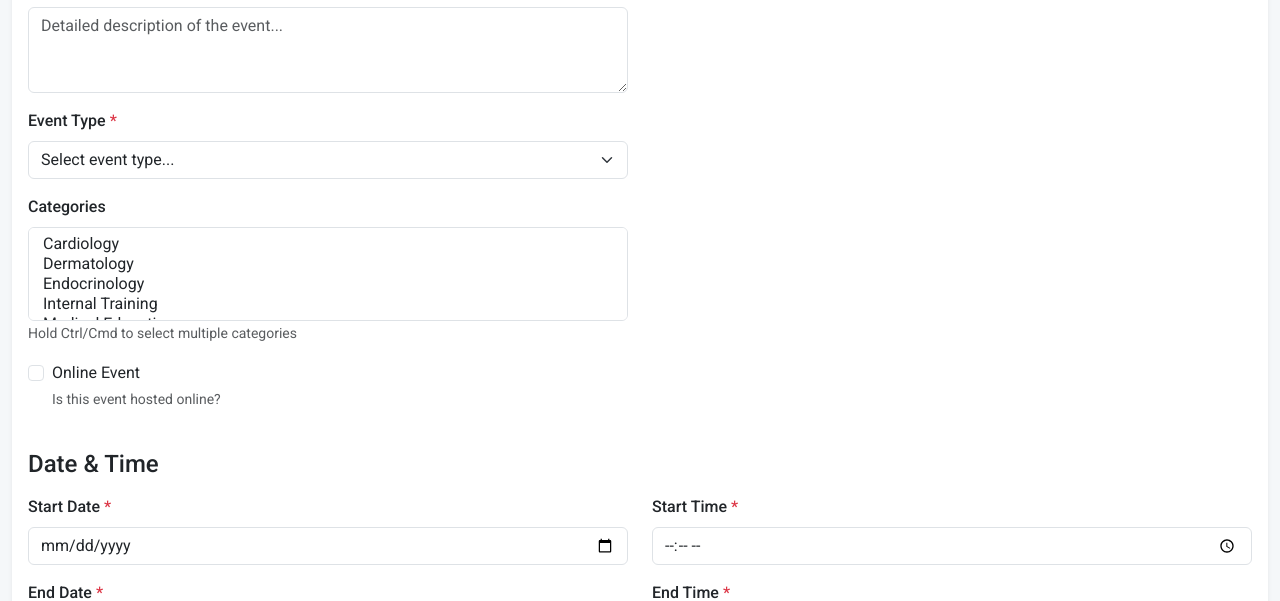
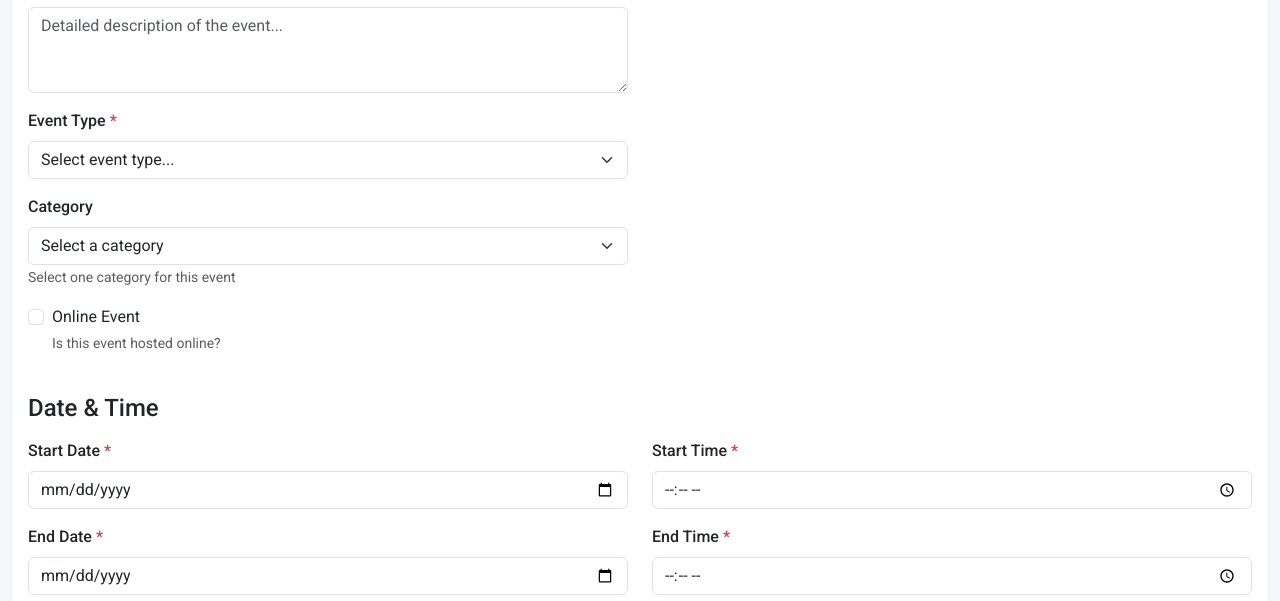
Before and after one commit to abdobody2040/ImageReferenceManager22, a Flask app: page /create_event in a window 1280 px wide. Shown: the part 364-965 px from the top of the page. Run offline with Flask 3, Linux system fonts and the light colour scheme; a user stored in the database is signed in; some libraries are stand-ins or nearby versions.

Commit message:
Change event category selection to a dropdown and fix event creation error
Refactors event category selection to a single dropdown and corrects the event creation logic in app.py and create_event.js.

Replit-Commit-Author: Agent
Replit-Commit-Session-Id: c0dff70a-2949-459b-a442-4b66049eb983
Replit-Commit-Screenshot-Url: https://storage.googleapis.com/screenshot-production-us-central1/2ff6fc53-f347-461f-9e16-62f717d306e3/c0dff70a-2949-459b-a442-4b66049eb983/HqmqMVj

```diff
--- a/app.py
+++ b/app.py
@@ -31,6 +31,11 @@ app.wsgi_app = ProxyFix(app.wsgi_app, x_proto=1, x_host=1)
 # Configure database - Use PostgreSQL if available, SQLite as fallback
 app.config["SQLALCHEMY_DATABASE_URI"] = os.environ.get("DATABASE_URL", "sqlite:///pharmaevents.db")
 app.config["SQLALCHEMY_TRACK_MODIFICATIONS"] = False
+app.config["SQLALCHEMY_ENGINE_OPTIONS"] = {
+    "pool_recycle": 300,
+    "pool_pre_ping": True,
+    "pool_reset_on_return": "commit"
+}
 
 # Initialize database
 db = SQLAlchemy(app)
@@ -259,7 +264,7 @@ def create_event():
             title = request.form.get('title', '').strip()
             description = request.form.get('description', '').strip()
             event_type_id = request.form.get('event_type')
-            category_ids = request.form.getlist('categories')
+            category_id = request.form.get('categories')
             start_date = request.form.get('start_date')
             end_date = request.form.get('end_date')
             start_time = request.form.get('start_time')
@@ -391,17 +396,16 @@ def create_event():
             db.session.flush()  # Flush to get the ID
             event_id = new_event.id
 
-            # Handle category associations if any
-            if category_ids:
-                for category_id in category_ids:
-                    db.session.execute(db.text("""
-                        INSERT INTO event_categories (event_id, category_id)
-                        VALUES (%(event_id)s, %(category_id)s)
-                        ON CONFLICT DO NOTHING
-                    """), {
-                        'event_id': event_id,
-                        'category_id': int(category_id)
-                    })
+            # Handle category association if selected
+            if category_id:
+                db.session.execute(db.text("""
+                    INSERT INTO event_categories (event_id, category_id)
+                    VALUES (%(event_id)s, %(category_id)s)
+                    ON CONFLICT DO NOTHING
+                """), {
+                    'event_id': event_id,
+                    'category_id': int(category_id)
+                })
 
             db.session.commit()
 
--- a/static/js/create_event.js
+++ b/static/js/create_event.js
@@ -214,10 +214,11 @@ function validateEventForm() {
         }
     }
 
-    // Check if at least one category is selected
+    // Check if a category is selected
     const categories = document.getElementById('categories');
-    if (categories && (!categories.value || categories.value.length === 0)) {
-        addErrorMessage(categories, 'Please select at least one category');
+    if (categories && !categories.value) {
+        categories.classList.add('is-invalid');
+        addErrorMessage(categories, 'Please select a category');
         isValid = false;
     }
 
--- a/templates/create_event.html
+++ b/templates/create_event.html
@@ -89,13 +89,14 @@
 
                     <!-- Categories -->
                     <div class="mb-3">
-                        <label for="categories" class="form-label">Categories</label>
-                        <select class="form-select" id="categories" name="categories" multiple>
+                        <label for="categories" class="form-label">Category</label>
+                        <select class="form-select" id="categories" name="categories" required>
+                            <option value="">Select a category</option>
                             {% for category in categories %}
                             <option value="{{ category.id }}">{{ category.name }}</option>
                             {% endfor %}
                         </select>
-                        <small class="form-text text-muted">Hold Ctrl/Cmd to select multiple categories</small>
+                        <small class="form-text text-muted">Select one category for this event</small>
                     </div>
 
                     <!-- Online Event Checkbox -->
```
Also changed, not shown: attached_assets/image_1753836922585.png (added), attached_assets/image_1753836997545.png (added).
